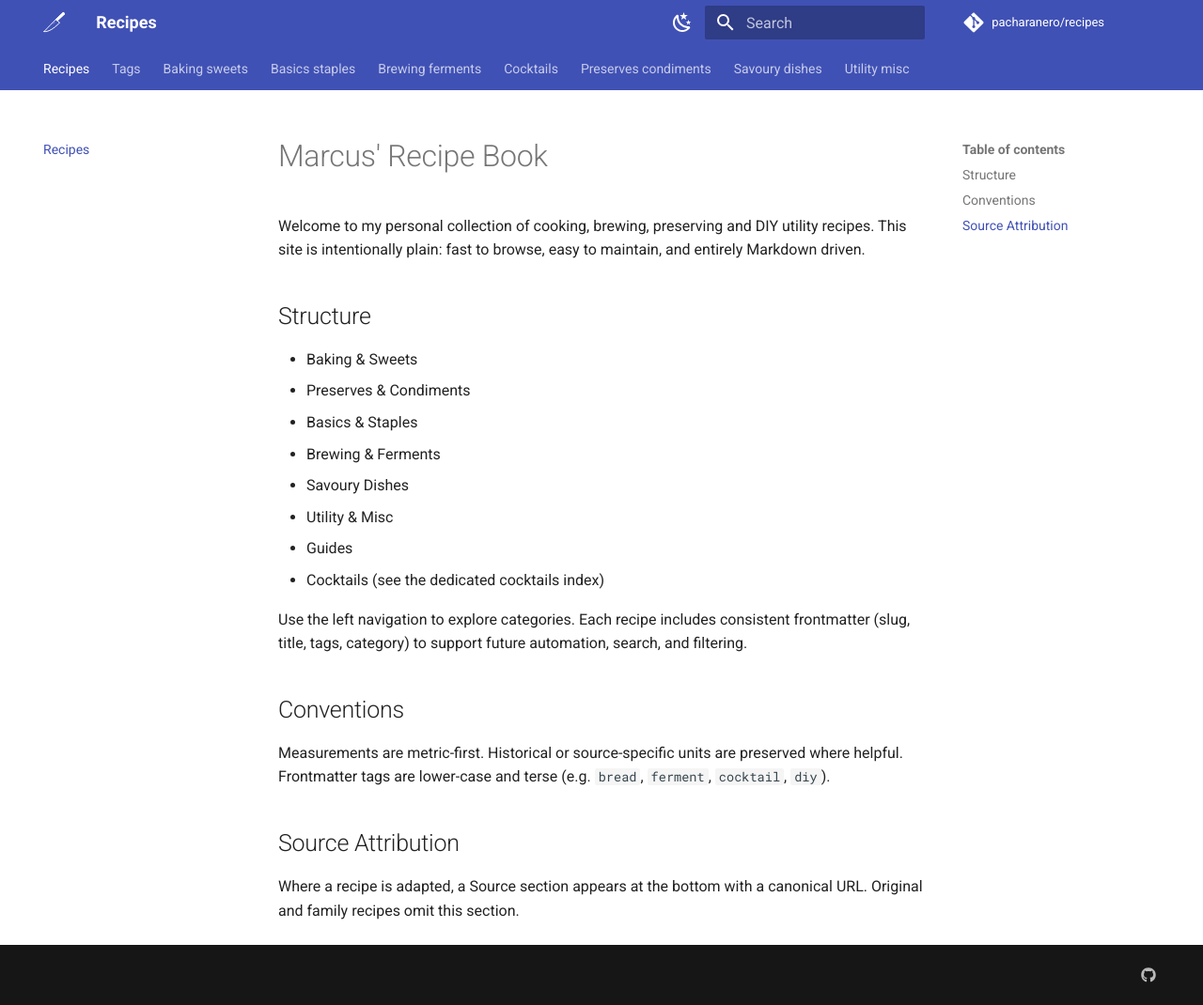
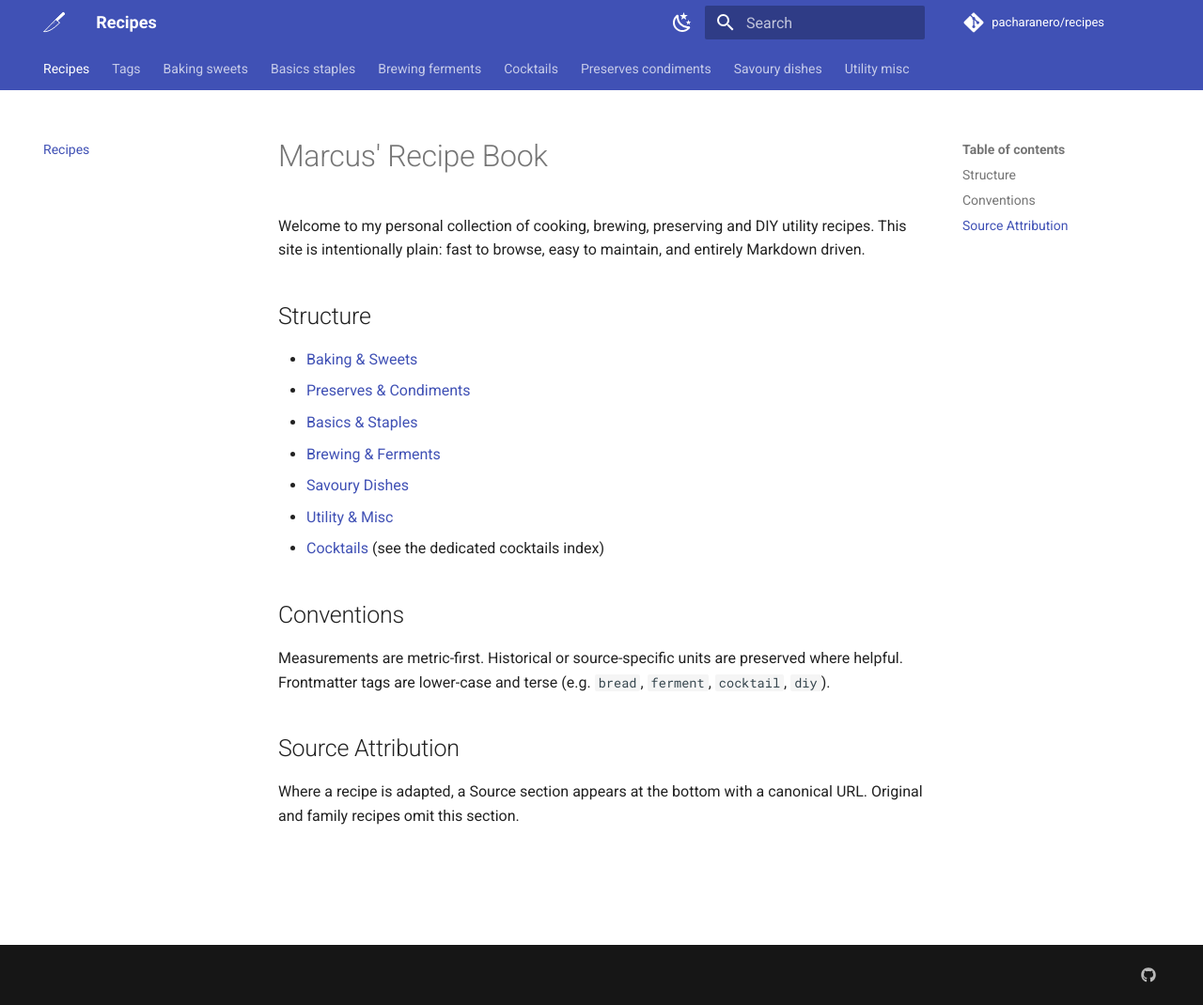
Before and after one commit to pacharanero/recipes, an MkDocs documentation site: the page built from recipes/index.md, in a window 1280 px wide and 1070 px high. Shown: the whole window at 94% size. Built offline with MkDocs 1.6.1 and Material for MkDocs 9.7.7, drawn with Linux system fonts in a browser that asks for light colours; comment, search, counter and statistics services are not loaded.

```diff
--- a/recipes/index.md
+++ b/recipes/index.md
@@ -8,16 +8,13 @@
 
 ## Structure
 
-- Baking & Sweets
-- Preserves & Condiments
-- Basics & Staples
-- Brewing & Ferments
-- Savoury Dishes
-- Utility & Misc
-- Guides
-- Cocktails (see the dedicated cocktails index)
-
-Use the left navigation to explore categories. Each recipe includes consistent frontmatter (slug, title, tags, category) to support future automation, search, and filtering.
+- [Baking & Sweets](baking-sweets/bagels/)
+- [Preserves & Condiments](preserves-condiments/apple-chutney/)
+- [Basics & Staples](basics-staples/bechamel-sauce/)
+- [Brewing & Ferments](brewing-ferments/adelscott-malt-liquor/)
+- [Savoury Dishes](savoury-dishes/arancini-rice-balls/)
+- [Utility & Misc](utility-misc/bean-soaking-pressure-cooking-guide/)
+- [Cocktails](cocktails/) (see the dedicated cocktails index)
 
 ## Conventions
 
```
Also changed, not shown: spec/spec.md (+5 -0 lines), 1 other file.
